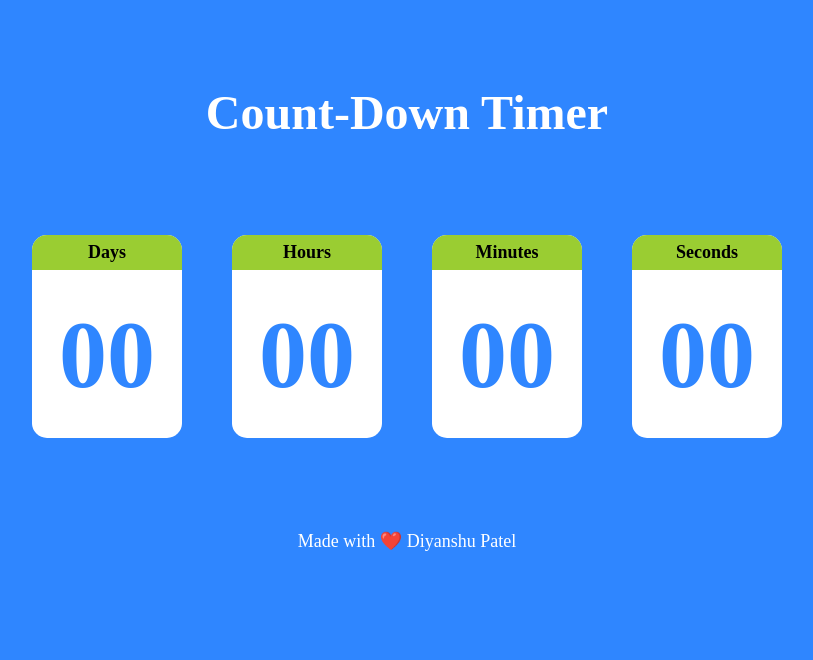
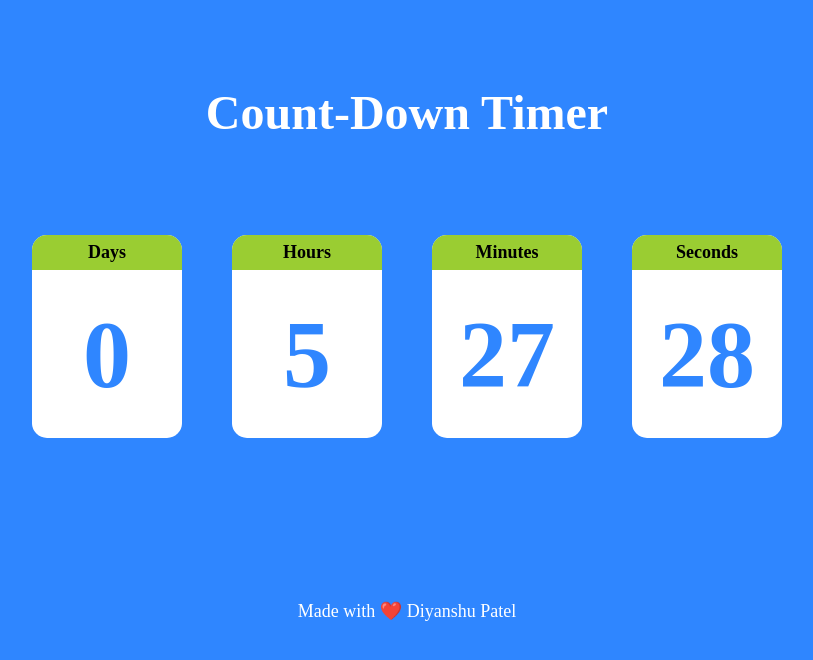
Before and after one commit to diyanshu0360/Count-down-Timer, a plain HTML site: page index.html in a window 1280 px wide. Shown: the whole page, without its empty margins (233-1046 px from the left). Drawn offline with Linux system fonts and the light colour scheme.

Commit message:
added javascript file

```diff
--- a/index.html
+++ b/index.html
@@ -12,7 +12,7 @@
         <div class="heading">
             <h2>Count-Down Timer</h2>
         </div>
-        <div class="mainbox">
+        <div class="mainbox" id="mainb">
             <div class="timebox">
                 <div class="boxtitle">Days</div>
                 <div class="countdown">
--- a/script.js
+++ b/script.js
@@ -0,0 +1,30 @@
+const digits = document.querySelectorAll("p");
+const endDate = new Date("Wed Apr 26 2023 14:54:00");
+
+const myfunc = () => {
+    const startDate = new Date();
+
+    let diff = (endDate - startDate) / 1000;
+
+    const day = Math.floor(diff / (24 * 60 * 60));
+    diff = diff % (24 * 60 * 60);
+    const hour = Math.floor(diff / (60 * 60));
+    diff = diff % (60 * 60);
+    const minutes = Math.floor(diff / (60));
+    diff = diff % 60;
+    const second = Math.floor(diff);
+
+    if (diff < 0) {
+        let mainbox = document.getElementById('mainb');
+        mainbox.innerHTML = "";
+        mainbox.innerHTML = `<p class="timeout">⌛Time Out!<p>`;
+    }
+    else {
+        digits[0].innerHTML = day;
+        digits[1].innerHTML = hour;
+        digits[2].innerHTML = minutes;
+        digits[3].innerHTML = second;
+    }
+}
+
+setInterval(myfunc, 1000);
--- a/style.css
+++ b/style.css
@@ -22,6 +22,7 @@
 .mainbox{
     margin: 50px;
     padding: 20px;
+    height: 45vh;
     display: flex;
     flex-wrap: wrap;
     justify-content: center;
@@ -74,3 +75,11 @@
     font-size: large;
     color: white;
 }
+
+.timeout{
+    font-size: 3em;
+    font-weight: bold;
+    display: flex;
+    justify-content: center;
+    align-items: center;
+}
```
